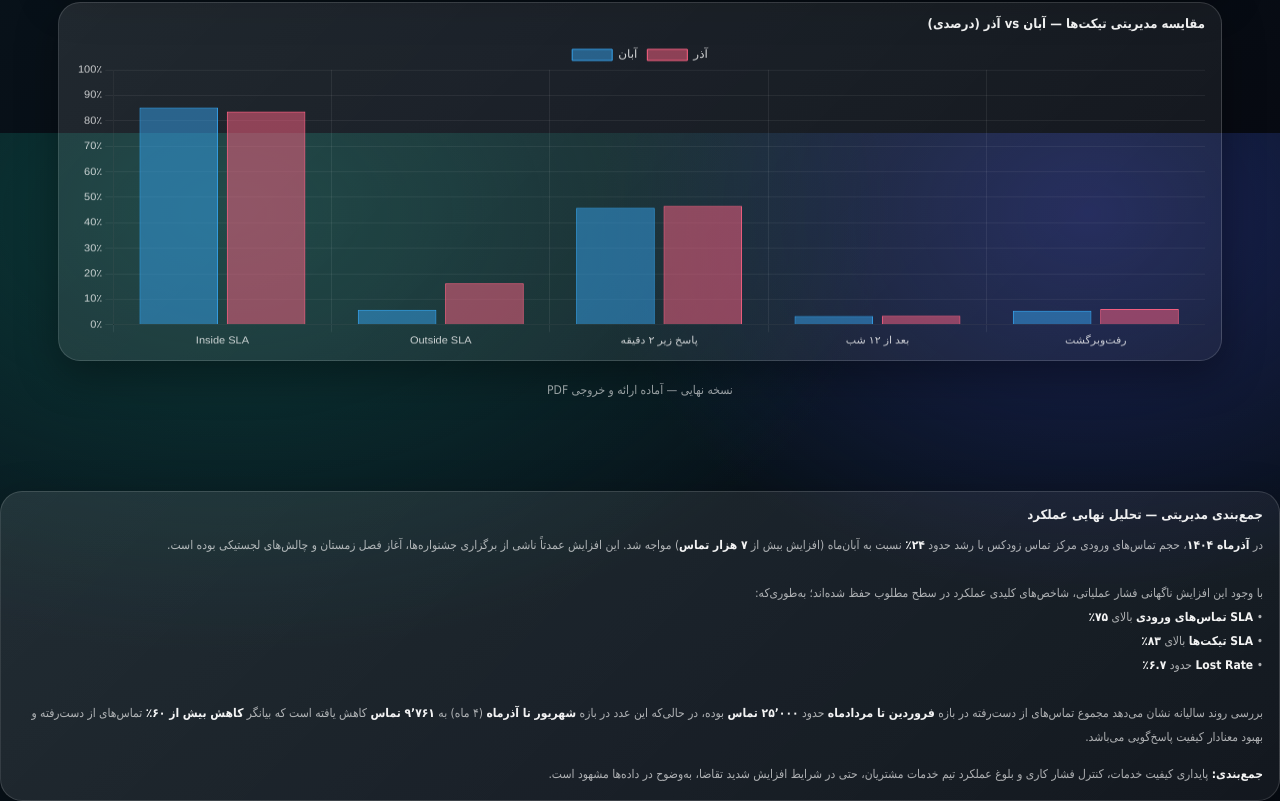
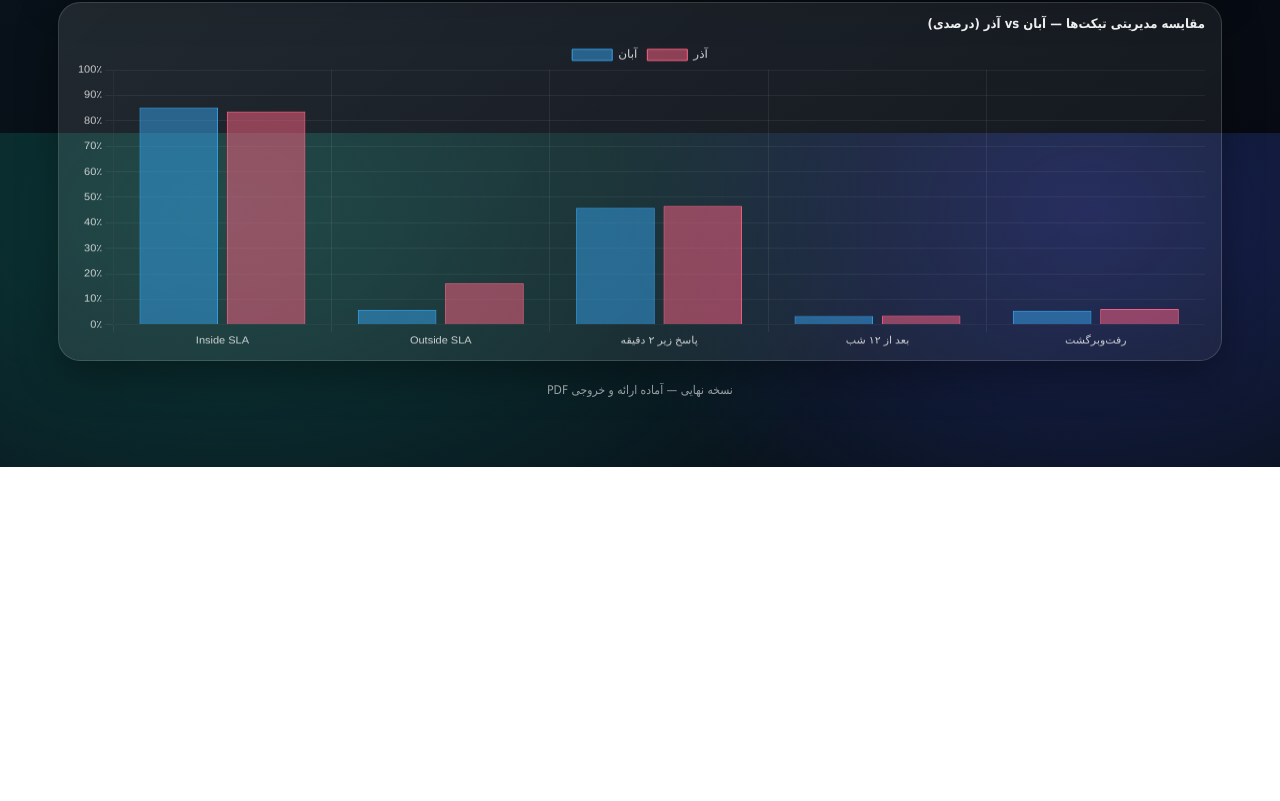
Before and after one commit to Digimethodx/reportyear1404, a plain HTML site: page index.html in a window 1280 px wide. Shown: the part 3067-3868 px from the top of the page. After the commit the page ends 3534 px from the top, so only its background shows below. Drawn offline with nearby package versions, Linux system fonts and the light colour scheme.

Commit message:
Update index.html

```diff
--- a/index.html
+++ b/index.html
@@ -879,35 +879,3 @@
 </script>
 </body>
 </html>
-<!-- Management Summary -->
-<div class="card span-12" style="margin-top:24px">
-  <h3>جمع‌بندی مدیریتی — تحلیل نهایی عملکرد</h3>
-
-  <div class="meta" style="line-height:2">
-    در <b>آذرماه ۱۴۰۴</b>، حجم تماس‌های ورودی مرکز تماس زودکس با رشد حدود
-    <b>۲۴٪</b> نسبت به آبان‌ماه (افزایش بیش از <b>۷ هزار تماس</b>) مواجه شد.
-    این افزایش عمدتاً ناشی از برگزاری جشنواره‌ها، آغاز فصل زمستان و چالش‌های
-    لجستیکی بوده است.
-    <br><br>
-
-    با وجود این افزایش ناگهانی فشار عملیاتی، شاخص‌های کلیدی عملکرد در سطح
-    مطلوب حفظ شده‌اند؛ به‌طوری‌که:
-    <br>
-    • <b>SLA تماس‌های ورودی</b> بالای <b>۷۵٪</b><br>
-    • <b>SLA تیکت‌ها</b> بالای <b>۸۳٪</b><br>
-    • <b>Lost Rate</b> حدود <b>۶.۷٪</b>
-    <br><br>
-
-    بررسی روند سالیانه نشان می‌دهد مجموع تماس‌های از دست‌رفته در بازه
-    <b>فروردین تا مردادماه</b> حدود <b>۲۵٬۰۰۰ تماس</b> بوده، در حالی‌که این عدد
-    در بازه <b>شهریور تا آذرماه</b> (۴ ماه) به <b>۹٬۷۶۱ تماس</b> کاهش یافته است
-    که بیانگر <b>کاهش بیش از ۶۰٪</b> تماس‌های از دست‌رفته و بهبود معنادار
-    کیفیت پاسخ‌گویی می‌باشد.
-  </div>
-
-  <div class="meta" style="margin-top:14px">
-    <b>جمع‌بندی:</b> پایداری کیفیت خدمات، کنترل فشار کاری و بلوغ عملکرد تیم
-    خدمات مشتریان، حتی در شرایط افزایش شدید تقاضا، به‌وضوح در داده‌ها
-    مشهود است.
-  </div>
-</div>
```
